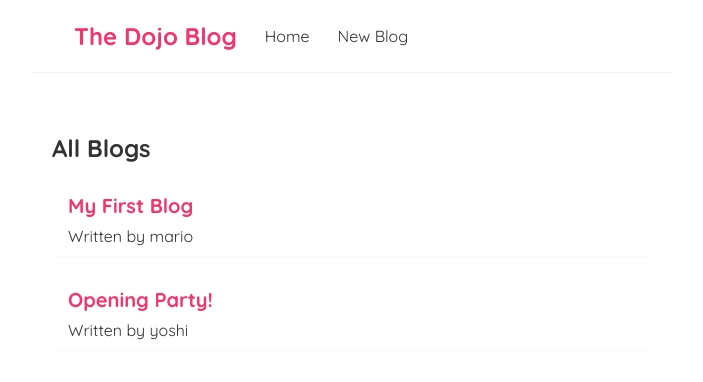
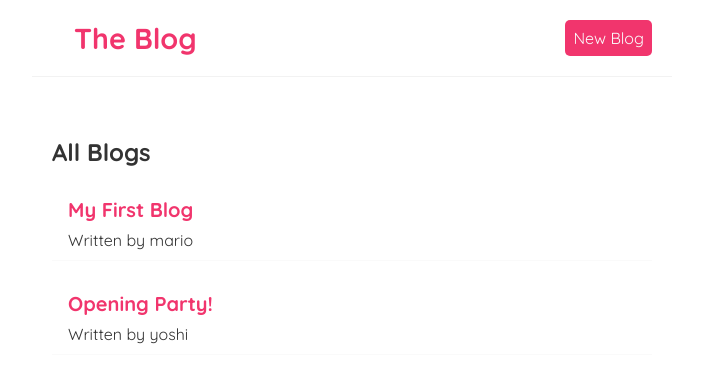
Before and after one commit to shashannkd/dojo-blog, a React (Create React App) app: page / in a window 1280 px wide. Shown: the top 382 px of the page, without its empty margins (288-991 px from the left). Built offline with nearby package versions, Linux system fonts and the light colour scheme; data requests are answered from the project's data file.

Commit message:
style changes

```diff
--- a/package.json
+++ b/package.json
@@ -10,6 +10,7 @@
     "react-dom": "^18.0.0",
     "react-router-dom": "^5.3.0",
     "react-scripts": "5.0.0",
+    "styled-components": "^5.3.5",
     "web-vitals": "^2.1.4"
   },
   "scripts": {
--- a/src/Navbar.js
+++ b/src/Navbar.js
@@ -1,11 +1,20 @@
 import { Link } from 'react-router-dom'
 
 const Navbar = () => {
+    const linkStyle = {
+        textDecoration: "none",
+        color: '#fafafa',
+        backgroundColor: '#f1356d',
+        borderRadius: '5px',
+        padding: '8px'
+    }
+
     return (
         <nav className="navbar">
-            <h1><a href='/'>The Dojo Blog</a></h1>
-            <Link to="/">Home</Link>
-            <Link to="create">New Blog</Link>
+            <h1><a href='/'>The Blog</a></h1>
+            <div className="links">
+                <Link style={linkStyle} to="create">New Blog</Link>
+            </div>
         </nav>
 
     );
--- a/src/NotFound.js
+++ b/src/NotFound.js
@@ -1,11 +1,17 @@
 import { Link } from 'react-router-dom'
+
 const NotFound = () => {
+    const linkStyle = {
+        textDecoration: "none",
+        color: '#f1356d',
+        fontWeight: '800',
+        display: 'block'
+    }
+
     return (
         <div className="not-found">
-            <h2>Sorry, looks like you've lost your way :(</h2>
-            <Link to='/'>
-                <p>Back to homepage...</p>
-            </Link>
+            <h1>Sorry, looks like you've lost your way :(</h1>
+            <span><Link style={linkStyle} to='/'>Back to homepage...</Link></span>
         </div>
     );
 }
--- a/src/index.css
+++ b/src/index.css
@@ -18,6 +18,7 @@
 .navbar h1>a{
   text-decoration: none;
   color: #f1356d;
+  font-size: larger;;
 }
 .navbar .links {
   margin-left: auto;
```
Also changed, not shown: 1 other file (tests, documents, lock files or other folders).
